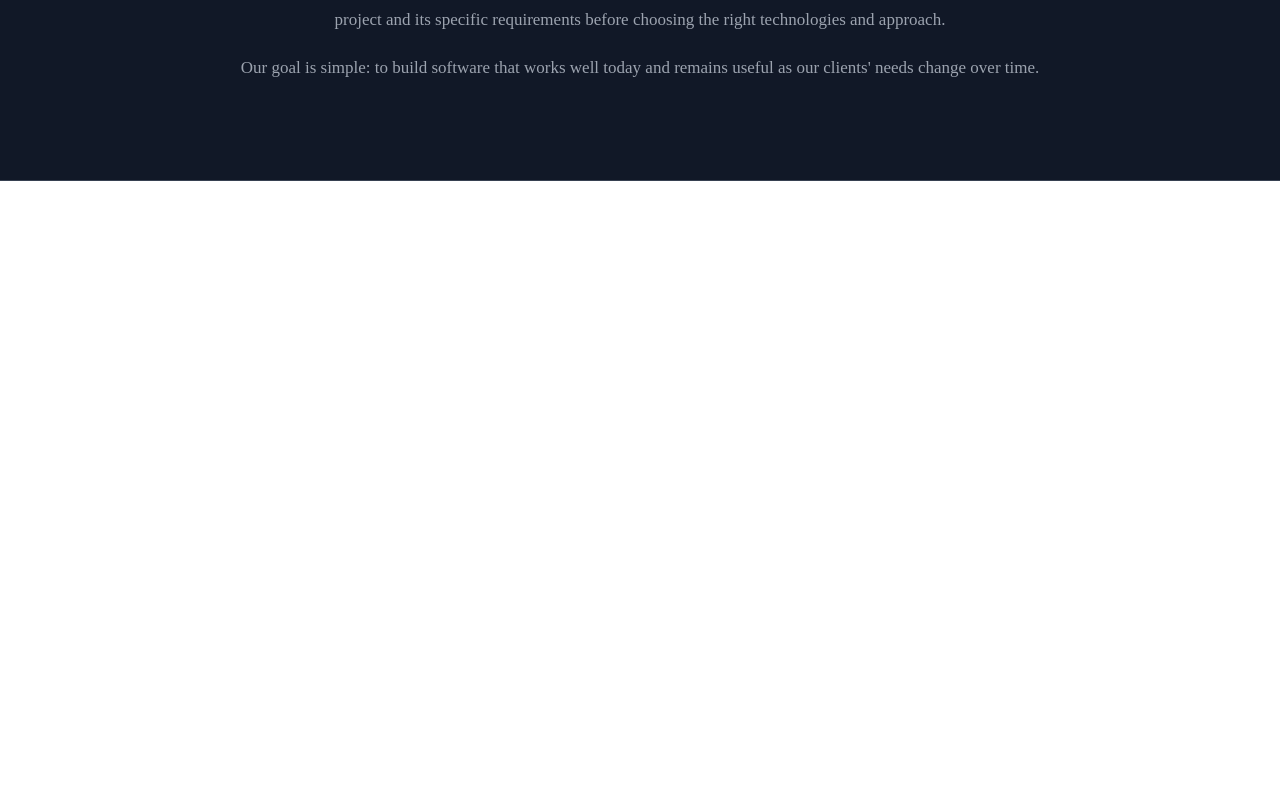
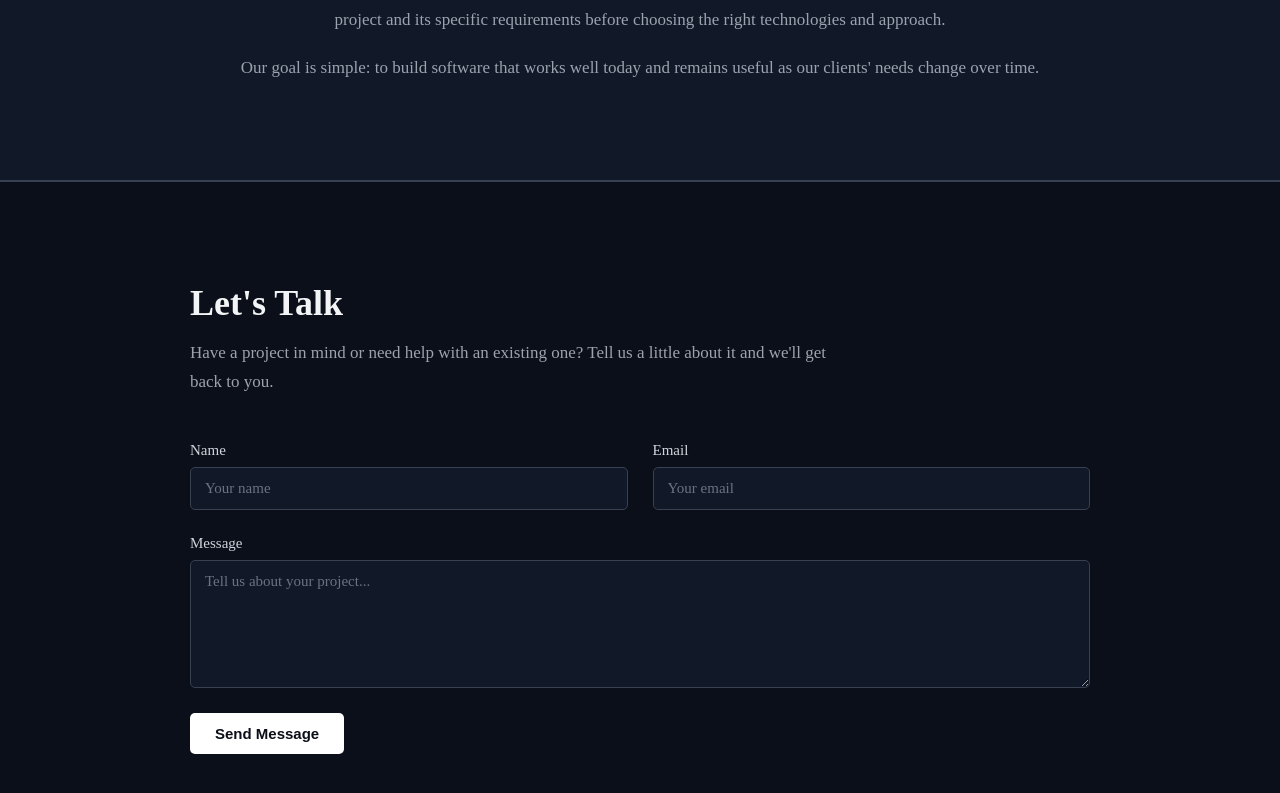
Before and after one commit to pavicevictea/company-landing-page, an Angular app in the folder company-landing-page/: page / in a window 1280 px wide. Shown: the part 1737-2530 px from the top of the page. Before the commit the page ends 1918 px from the top, so only its background shows below. Built offline with nearby package versions, Linux system fonts and the light colour scheme.

Commit message:
Contact component added to page

```diff
--- a/company-landing-page/src/app/app.component.ts
+++ b/company-landing-page/src/app/app.component.ts
@@ -7,6 +7,7 @@ import { Component } from '@angular/core';
     <app-hero></app-hero>
     <app-services></app-services>
     <app-about></app-about>
+    <app-contact></app-contact>
     <router-outlet></router-outlet>
   `,
   styles: []
--- a/company-landing-page/src/app/app.module.ts
+++ b/company-landing-page/src/app/app.module.ts
@@ -7,6 +7,7 @@ import { NavbarComponent } from './components/navbar/navbar.component';
 import { HeroComponent } from './components/hero/hero.component';
 import { ServicesComponent } from './components/services/services.component';
 import { AboutComponent } from './components/about/about.component';
+import { ContactComponent } from './components/contact/contact.component';
 
 @NgModule({
   declarations: [
@@ -14,7 +15,8 @@ import { AboutComponent } from './components/about/about.component';
     NavbarComponent,
     HeroComponent,
     ServicesComponent,
-    AboutComponent
+    AboutComponent,
+    ContactComponent
   ],
   imports: [
     BrowserModule,
--- /dev/null
+++ b/company-landing-page/src/app/components/contact/contact.component.css
@@ -0,0 +1,97 @@
+#contact {
+  padding: 100px 20px;
+  background-color: #0b0f19;
+  border-top: 1px solid #374151;
+}
+
+.contact-container {
+  max-width: 900px;
+  margin: 0 auto;
+}
+
+.contact-intro {
+  max-width: 650px;
+  margin-bottom: 45px;
+}
+
+#contact h2 {
+  margin: 0 0 15px;
+  color: #f3f4f6;
+  font-size: 36px;
+  font-weight: 600;
+}
+
+.contact-intro p {
+  margin: 0;
+  color: #9ca3af;
+  font-size: 17px;
+  line-height: 1.7;
+}
+
+.contact-form {
+  display: flex;
+  flex-direction: column;
+  gap: 25px;
+}
+
+.form-row {
+  display: grid;
+  grid-template-columns: 1fr 1fr;
+  gap: 25px;
+}
+
+.form-group {
+  display: flex;
+  flex-direction: column;
+  gap: 8px;
+}
+
+.form-group label {
+  color: #d1d5db;
+  font-size: 15px;
+}
+
+.form-group input,
+.form-group textarea {
+  width: 100%;
+  box-sizing: border-box;
+  padding: 12px 14px;
+  background-color: #111827;
+  border: 1px solid #374151;
+  border-radius: 5px;
+  color: #f3f4f6;
+  font-family: inherit;
+  font-size: 15px;
+  outline: none;
+}
+
+.form-group input::placeholder,
+.form-group textarea::placeholder {
+  color: #6b7280;
+}
+
+.form-group input:focus,
+.form-group textarea:focus {
+  border-color: #ffffff;
+}
+
+.form-group textarea {
+  resize: vertical;
+}
+
+.contact-form button {
+  align-self: flex-start;
+  padding: 12px 25px;
+  background-color: #ffffff;
+  color: #0b0f19;
+  border: none;
+  border-radius: 5px;
+  font-size: 15px;
+  font-weight: 600;
+  cursor: pointer;
+}
+
+.contact-form button:hover {
+  background-color: #324471;
+  color: #ffffff;
+}
--- /dev/null
+++ b/company-landing-page/src/app/components/contact/contact.component.html
@@ -0,0 +1,25 @@
+<section id="contact">
+  <div class="contact-container">
+    <div class="contact-intro">
+      <h2>Let's Talk</h2>
+      <p>Have a project in mind or need help with an existing one? Tell us a little about it and we'll get back to you.</p>
+    </div>
+    <form class="contact-form">
+      <div class="form-row">
+        <div class="form-group">
+          <label for="name">Name</label>
+          <input type="text" id="name" name="name" placeholder="Your name">
+        </div>
+        <div class="form-group">
+          <label for="email">Email</label>
+          <input type="email" id="email" name="email" placeholder="Your email">
+        </div>
+      </div>
+      <div class="form-group">
+        <label for="message">Message</label>
+        <textarea id="message" name="message" rows="6" placeholder="Tell us about your project..."></textarea>
+      </div>
+      <button type="submit">Send Message</button>
+    </form>
+  </div>
+</section>
--- /dev/null
+++ b/company-landing-page/src/app/components/contact/contact.component.ts
@@ -0,0 +1,15 @@
+import { Component, OnInit } from '@angular/core';
+
+@Component({
+  selector: 'app-contact',
+  templateUrl: './contact.component.html',
+  styleUrls: ['./contact.component.css']
+})
+export class ContactComponent implements OnInit {
+
+  constructor() { }
+
+  ngOnInit() {
+  }
+
+}
```
Also changed, not shown: 1 other file (tests, documents, lock files or other folders).
